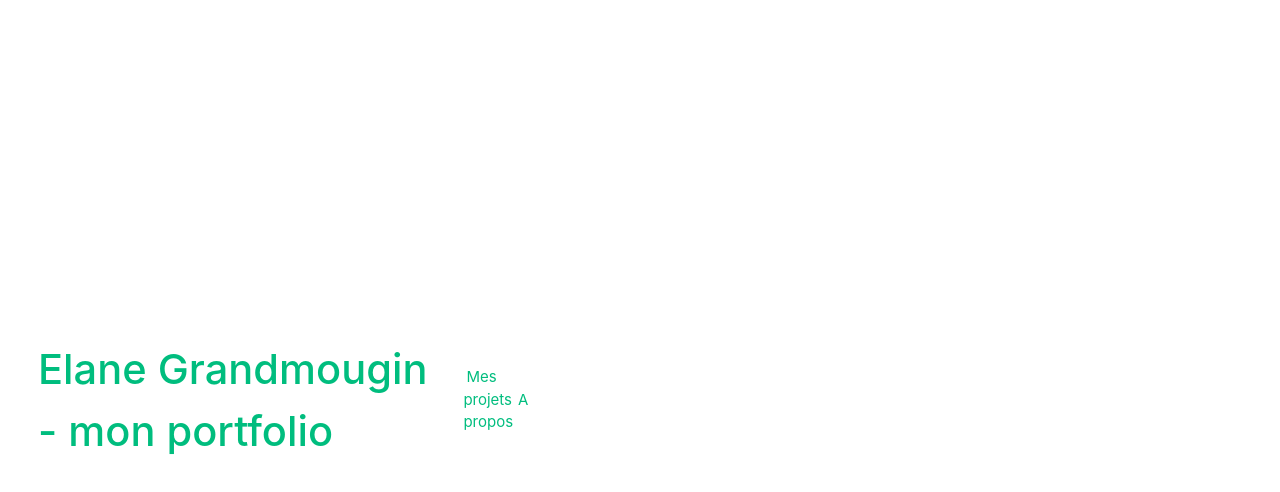
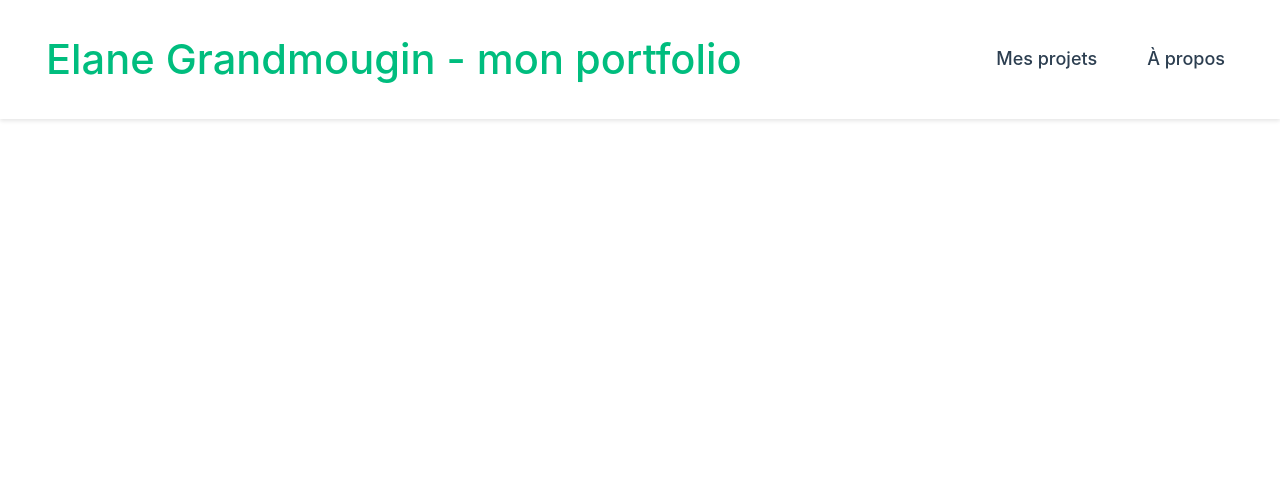
Before and after one commit to elaneg/portfolio_pro, a Vue app: page / in a window 1280 px wide. Shown: the top 492 px of the page. Built offline with nearby package versions, Linux system fonts and the light colour scheme.

Commit message:
feat/menuStyle : style du header

```diff
--- a/src/App.vue
+++ b/src/App.vue
@@ -4,46 +4,98 @@ import HeaderType from "@/components/HeaderType.vue";
 </script>
 
 <template>
-  <header>
-      <a href="/" >
+    <header class="header">
+        <a href="/" class="logo-link">
             <HeaderType msg="Elane Grandmougin - mon portfolio" />
         </a>
-      <nav>
-          <router-link :to="{name: 'Projets'}" >Mes projets</router-link>
-          <router-link to="/apropos">A propos</router-link>
+        <nav class="nav">
+            <router-link :to="{name: 'Projets'}" class="nav-link">Mes projets</router-link>
+            <router-link to="/apropos" class="nav-link">À propos</router-link>
         </nav>
     </header>
 
-  <main>
+    <main class="main-content">
         <RouterView />
     </main>
 </template>
 
 <style scoped>
-header {
-  line-height: 1.5;
+/* Variables de couleurs pour une personnalisation facile */
+:root {
+    --primary-color: #42b983; /* Vert pour les éléments principaux */
+    --secondary-color: #34495e; /* Bleu foncé pour le texte */
+    --background-color: #f4f4f9; /* Fond clair pour une meilleure lisibilité */
+    --text-color: #2c3e50; /* Couleur du texte principal */
+    --link-hover-color: #369f70; /* Couleur au survol des liens */
 }
 
-.logo {
-  display: block;
-  margin: 0 auto 2rem;
+/* Style général */
+body {
+    font-family: 'Roboto', sans-serif;
+    background-color: var(--background-color);
+    color: var(--text-color);
+    margin: 0;
+    padding: 0;
 }
 
-@media (min-width: 1024px) {
-  header {
+/* Style du header */
+.header {
     display: flex;
-    place-items: center;
-    padding-right: calc(var(--section-gap) / 2);
+    justify-content: space-between;
+    align-items: center;
+    padding: 20px;
+    background-color: white;
+    box-shadow: 0 2px 4px rgba(0, 0, 0, 0.1);
+    position: fixed; /* Fixe le header en haut */
+    top: 0;
+    left: 0;
+    width: 100%;
+    z-index: 1000; /* Assure que le header est au-dessus du contenu */
 }
 
-  .logo {
-    margin: 0 2rem 0 0;
+.logo-link {
+    text-decoration: none;
 }
 
-  header .wrapper {
+.nav {
     display: flex;
-    place-items: flex-start;
-    flex-wrap: wrap;
+    gap: 20px;
+}
+
+.nav-link {
+    text-decoration: none;
+    color: var(--secondary-color);
+    font-size: 1.1em;
+    font-weight: 500;
+    padding: 10px 15px;
+    border-radius: 5px;
+    transition: background-color 0.3s ease, color 0.3s ease;
+}
+
+.nav-link:hover {
+    background-color: var(--primary-color);
+    color: white;
+}
+
+/* Style du contenu principal */
+.main-content {
+    padding: 80px 20px 20px; /* Ajoute un padding supérieur pour éviter que le contenu ne soit caché sous le header fixe */
+    max-width: 1200px;
+    margin: 0 auto;
+}
+
+/* Style pour écrans larges */
+@media (min-width: 1024px) {
+    .header {
+        padding: 20px 40px;
+    }
+
+    .nav-link {
+        font-size: 1.2em;
+    }
+
+    .main-content {
+        padding: 100px 20px 20px; /* Augmente le padding supérieur pour les écrans larges */
     }
 }
 </style>
```
Lines whose indentation alone changed are shown as unchanged.
